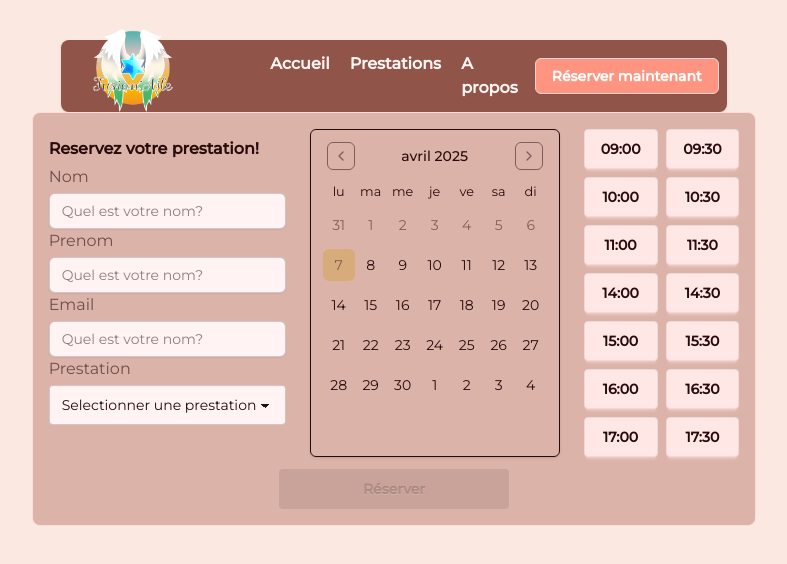
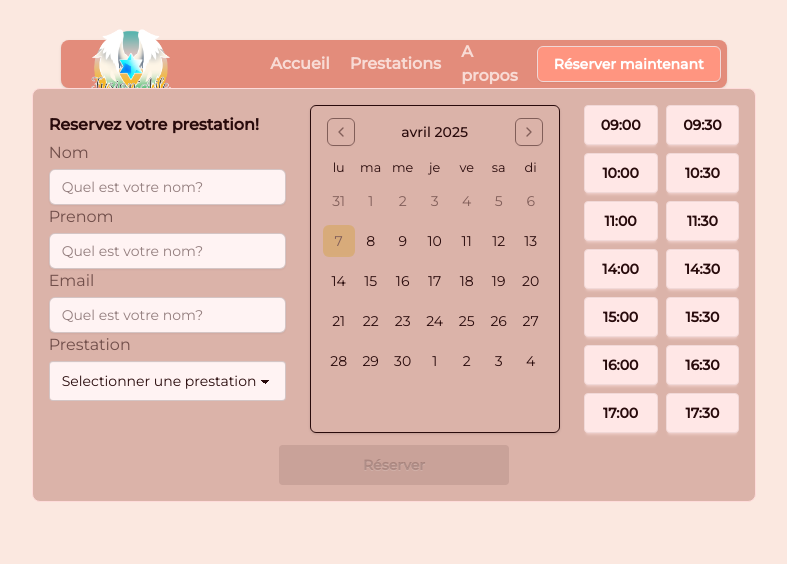
Before and after one commit to Querden974/Fusion-Aile, a React (Vite) app in the folder client/: page /reserver in a window 1280 px wide. Shown: the top 564 px of the page, without its empty margins (246-1033 px from the left). Built offline with nearby package versions, Linux system fonts and the light colour scheme; a web font is replaced by a local one.

Commit message:
rework tint colors

```diff
--- a/client/src/components/navbar/NavBtn.tsx
+++ b/client/src/components/navbar/NavBtn.tsx
@@ -4,7 +4,7 @@ import {NavLink} from "react-router";
 export default function NavBtn({route, name} : {route: string, name:string}):ReactElement {
     return (
         <NavLink to={route} className={({ isActive }) =>
-            `py-1 px-2 font-bold rounded-box transition duration-200  ${isActive ? " text-primary-text   " : "hover:ring-2 hover:ring-primary-hover hover:text-secondary-content"}`
+            `h-[85%] rounded px-2 font-bold transition duration-200 items-center inline-flex  ${isActive ? " bg-primary   " : " opacity-75 hover:opacity-100 hover:bg-primary-hover"}`
         } >{name}</NavLink>
     )
 }
--- a/client/src/components/navbar/Navbar.tsx
+++ b/client/src/components/navbar/Navbar.tsx
@@ -7,11 +7,11 @@ import logoImg from "@/assets/Logo_Fusionailes.webp"
 export default function Navbar(): ReactElement {
     return (
 
-            <nav className="grid grid-cols-3 bg-primary-darker text-primary-content rounded-lg shadow-sm w-[65%] mx-auto justify-center p-2 place-items-center relative">
+            <nav className="grid grid-cols-3 bg-primary-darker text-primary-content rounded-lg shadow-sm w-[65%] mx-auto justify-center h-12 px-1.5 place-items-center relative">
                 <NavLink to="/" className="size-32 col-start-1 items-center absolute left-0 -top-4"><img src={logoImg} alt="logo"/></NavLink>
 
 
-                    <div className="flex w-full gap-1 col-start-2 mx-auto justify-center">
+                    <div className="flex w-full h-full items-center gap-1 col-start-2 mx-auto justify-center">
                         <NavBtn name="Accueil" route="/"/>
                         <NavBtn name="Prestations" route="/presta"/>
                         {/*<NavBtn name="resa" route="/reserver"/>*/}
--- a/client/src/index.css
+++ b/client/src/index.css
@@ -33,16 +33,12 @@ text {
     transform: translate(-50%, -50%); /* Centre le point */
 }
 
-.glass{
-    @apply h-full w-full bg-primary rounded-md bg-clip-padding backdrop-filter backdrop-blur-sm opacity-20 border border-gray-100
-}
-
 @custom-variant dark (&:is(.dark *));
 
 @theme{
     --font-selima: 'Selima', sans-serif;
     --color-secondary-darker: oklch(0.603 0.094 81.131);
-    --color-primary-darker: oklch(0.513 0.084 31.993);
+    --color-primary-darker: oklch(0.727 0.11 31.788);
     --color-primary-hover: oklch(0.678 0.114 32.459);
     --color-primary-text: oklch(0.765 0.119 20.176);
 
```
